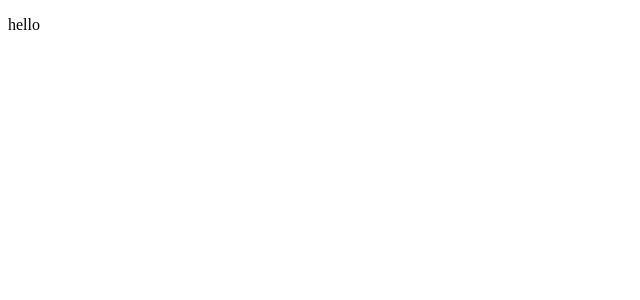
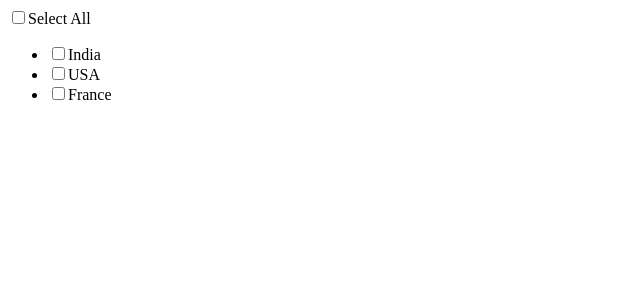
Before and after one commit to youkwhd/react-select-interview, a Next.js app: page / in a window 1280 px wide. Shown: the top 300 px of the page, without its empty margins (0-640 px from the left). Built offline with nearby package versions, Linux system fonts and the light colour scheme.

Commit message:
feat: add, render countries

```diff
--- a/src/app/page.tsx
+++ b/src/app/page.tsx
@@ -1,7 +1,50 @@
+"use client";
+
+type Country = {
+    id: number,
+    name: string,
+};
+
+const countries: Country[] = [
+    {
+        id: 1,
+        name: "India",
+    },
+    {
+        id: 2,
+        name: "USA",
+    },
+    {
+        id: 3,
+        name: "France",
+    },
+];
+
 export default () => {
     return (
         <main>
-            <p>hello</p>
+            <input
+                type="checkbox"
+                name="check-all"
+                onChange={(e: React.ChangeEvent<HTMLInputElement>) => {
+                    console.log(e);
+                }} />
+            <label htmlFor="check-all">Select All</label>
+            <ul>
+                {countries.map((country: Country) => {
+                    return (
+                        <li key={`${country.id}`}>
+                            <input
+                                type="checkbox"
+                                name={`country-${country.id}`}
+                                onChange={(e: React.ChangeEvent<HTMLInputElement>) => {
+                                    console.log(e.target.checked);
+                                }} />
+                            <label htmlFor={`country-${country.id}`}>{country.name}</label>
+                        </li>
+                    );
+                })}
+            </ul>
         </main>
     )
 }
```
